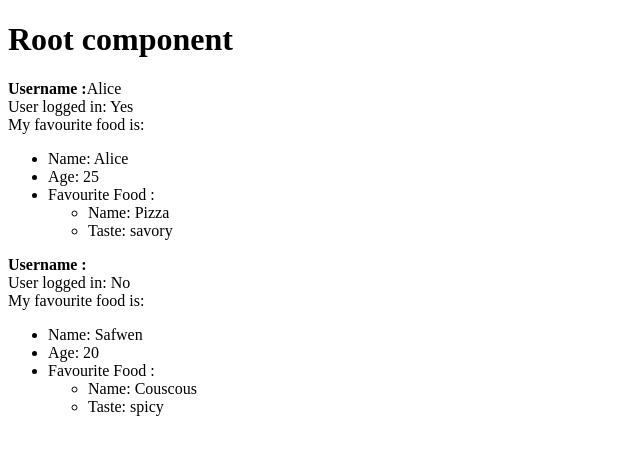
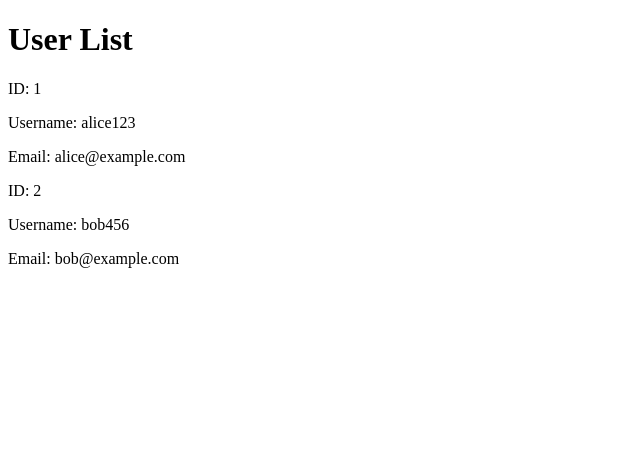
Before and after one commit to Safwen-Saafi/React-tuto, a React (Vite) app: page / in a window 1280 px wide. Shown: the top 454 px of the page, without its empty margins (0-640 px from the left). Built offline with nearby package versions, Linux system fonts and the light colour scheme.

Commit message:
List rendering, from json to a rendered component

```diff
--- a/src/App.jsx
+++ b/src/App.jsx
@@ -1,33 +1,24 @@
-import { UserInfo } from "./Components/UserInfo";
+import UserDetail from "./Components/UserDetail";
 
 export default function App() {
+  const mock = [
+    {
+      id: 1,
+      username: "alice123",
+      email: "alice@example.com",
+    },
+    {
+      id: 2,
+      username: "bob456",
+      email: "bob@example.com",
+    },
+  ];
   return (
-    <div id="user-profile">
-      <h1>Root component</h1>
-      {/* Passing the value directly as a string */}
-      <UserInfo
-        usename="Alice"
-        name="Alice"
-        age={25}
-        favouriteFood={[
-          {
-            name: "Pizza",
-            taste: "savory",
-          },
-        ]}
-        isLoggedIn={true}
-      />
-      <UserInfo
-        favouriteFood={[
-          {
-            name: "Couscous",
-            taste: "spicy",
-          },
-        ]}
-        age={20}
-        name="Safwen"
-        isLoggedIn={false}
-      />
+    <div>
+      <h1>User List</h1>
+      {mock.map((user) => {
+        return <UserDetail key={user.id} user={user} />;
+      })}
     </div>
   );
 }
--- /dev/null
+++ b/src/Components/UserDetail.jsx
@@ -0,0 +1,9 @@
+export default function UserDetail({ user }) {
+  return (
+    <div key={user.id}>
+      <p>ID: {user.id}</p>
+      <p>Username: {user.username}</p>
+      <p>Email: {user.email}</p>
+    </div>
+  );
+}
--- a/src/Components/UserInfo.jsx
+++ /dev/null
@@ -1,36 +0,0 @@
-import PropTypes from "prop-types";
-import { UserName } from "./UserName";
-
-export function UserInfo(props) {
-  console.log(props);
-  return (
-    <div>
-      <UserName username={props.usename} />
-      <span>User logged in: {props.isLoggedIn ? "Yes" : "No"}</span>
-      <br />
-      <span>My favourite food is:</span>
-      <ul>
-        <li>Name: {props.name}</li>
-        <li>Age: {props.age}</li>
-        <li>Favourite Food :</li>
-        <ul>
-          <li>Name: {props.favouriteFood[0]?.name}</li>
-          <li>Taste: {props.favouriteFood[0]?.taste}</li>
-        </ul>
-      </ul>
-    </div>
-  );
-}
-
-UserInfo.propTypes = {
-  usename: PropTypes.string,
-  name: PropTypes.string.isRequired,
-  age: PropTypes.number.isRequired,
-  isLoggedIn: PropTypes.bool,
-  favouriteFood: PropTypes.arrayOf(
-    PropTypes.shape({
-      name: PropTypes.string.isRequired,
-      taste: PropTypes.string.isRequired,
-    })
-  ).isRequired,
-};
--- a/src/Components/UserName.jsx
+++ /dev/null
@@ -1,17 +0,0 @@
-import PropTypes from "prop-types";
-
-export function UserName(props) {
-  return (
-    //Fragments
-    <>
-      <b>Username :</b>
-      <span>{props.username}</span>
-      <br/>
-    </>
-  );
-}
-
-
-UserName.propTypes = {
-  username: PropTypes.string
-};
```
